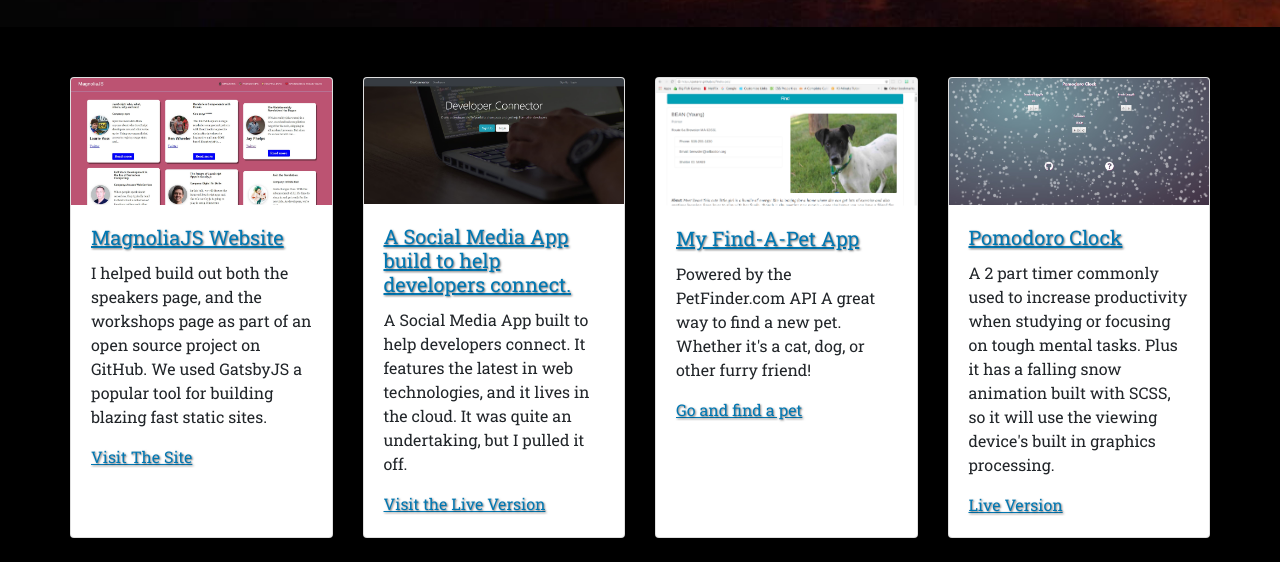
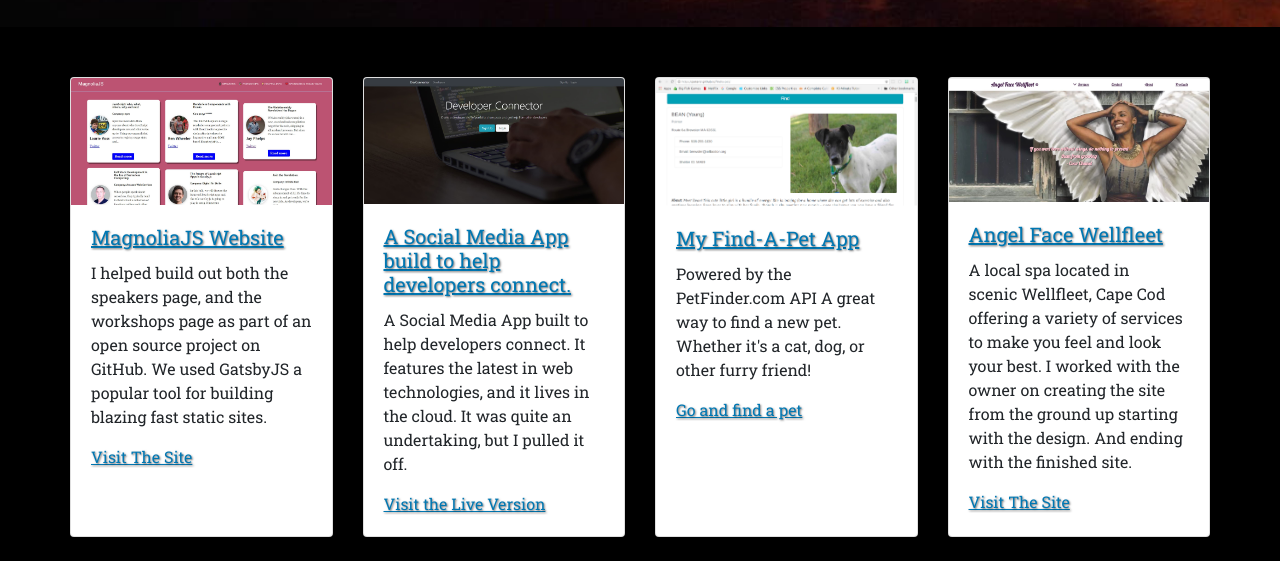
Before and after one commit to petercr/petercr.github.io, a website built with Parcel: page index.html in a window 1280 px wide. Shown: the part 1150-1715 px from the top of the page. Built offline with nearby package versions, Linux system fonts and the light colour scheme.

Commit message:
switched out Pomodoro clock for Angel Face site

```diff
--- a/index.html
+++ b/index.html
@@ -333,32 +333,29 @@
           <div class="card ">
             <img
               class="card-img-top "
-              src="img/pomodoro-clock.jpg"
-              alt="A Pomodoro Clock "
+              src="img/angel-face-card.jpg"
+              alt="Angel Face Wellfleet website"
               id="pomodoro-img"
             />
             <div class="card-body">
               <h5 class="card-title">
                 <a
-                  href="https://distracted-morse-3f054f.netlify.com/"
+                  href="https://angelfacewellfleet.com/"
                   target="_blank"
                 >
-                  Pomodoro Clock
+                  Angel Face Wellfleet
                 </a>
               </h5>
               <p class="card-text">
-                A 2 part timer commonly used to increase productivity when
-                studying or focusing on tough mental tasks. Plus it has a
-                falling snow animation built with SCSS, so it will use the
-                viewing device's built in graphics processing.
+                A local spa located in scenic Wellfleet, Cape Cod offering a variety of services to make you feel and look your best. I worked with the owner on creating the site from the ground up starting with the design. And ending with the finished site.
               </p>
 
               <a
                 class="card-text"
-                href="https://distracted-morse-3f054f.netlify.com/"
+                href="https://angelfacewellfleet.com/"
                 target="_blank"
               >
-                Live Version
+                Visit The Site
               </a>
             </div>
             <!-- end .card -->
```
Also changed, not shown: img/angel-face-card.jpg (added).
